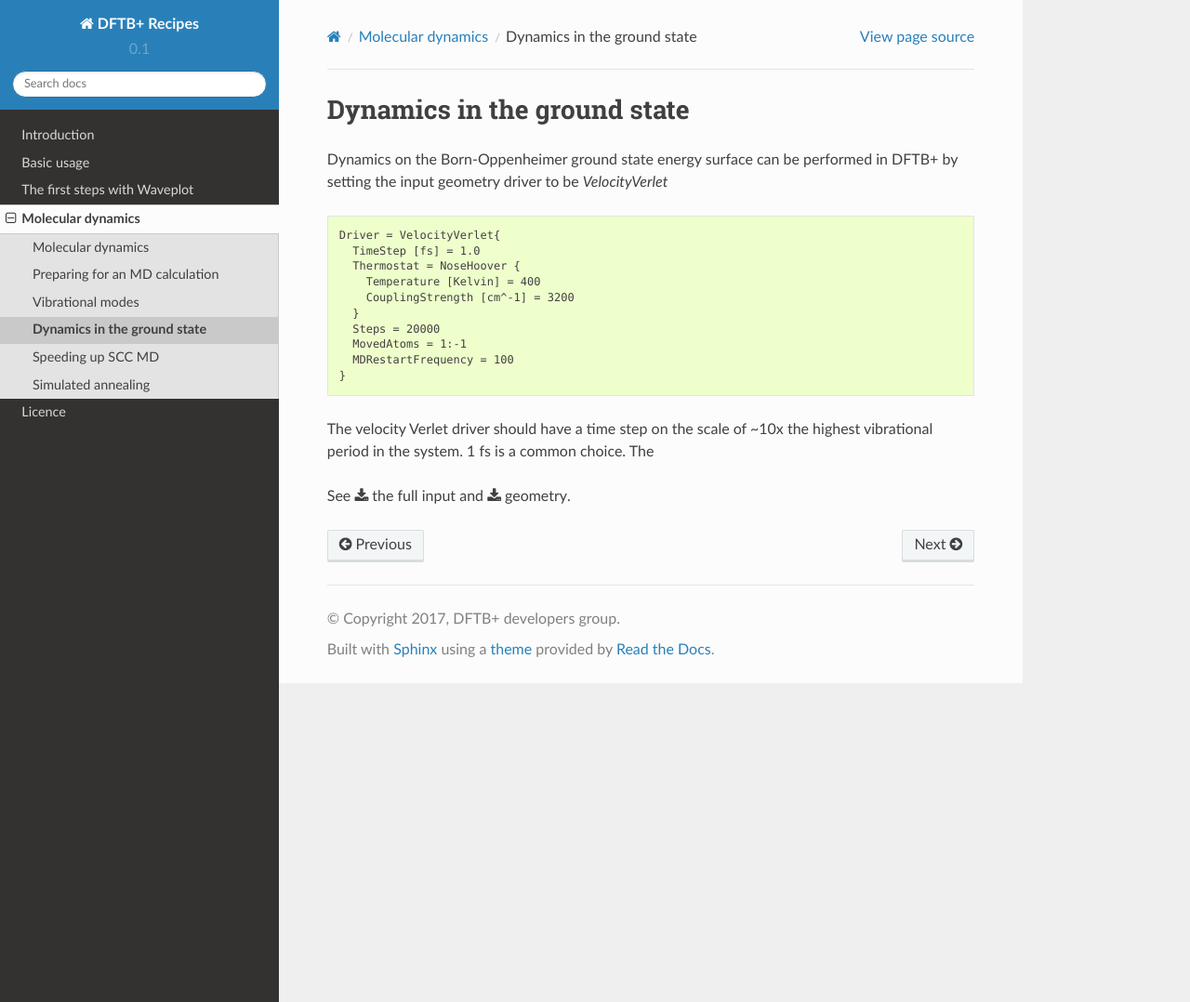
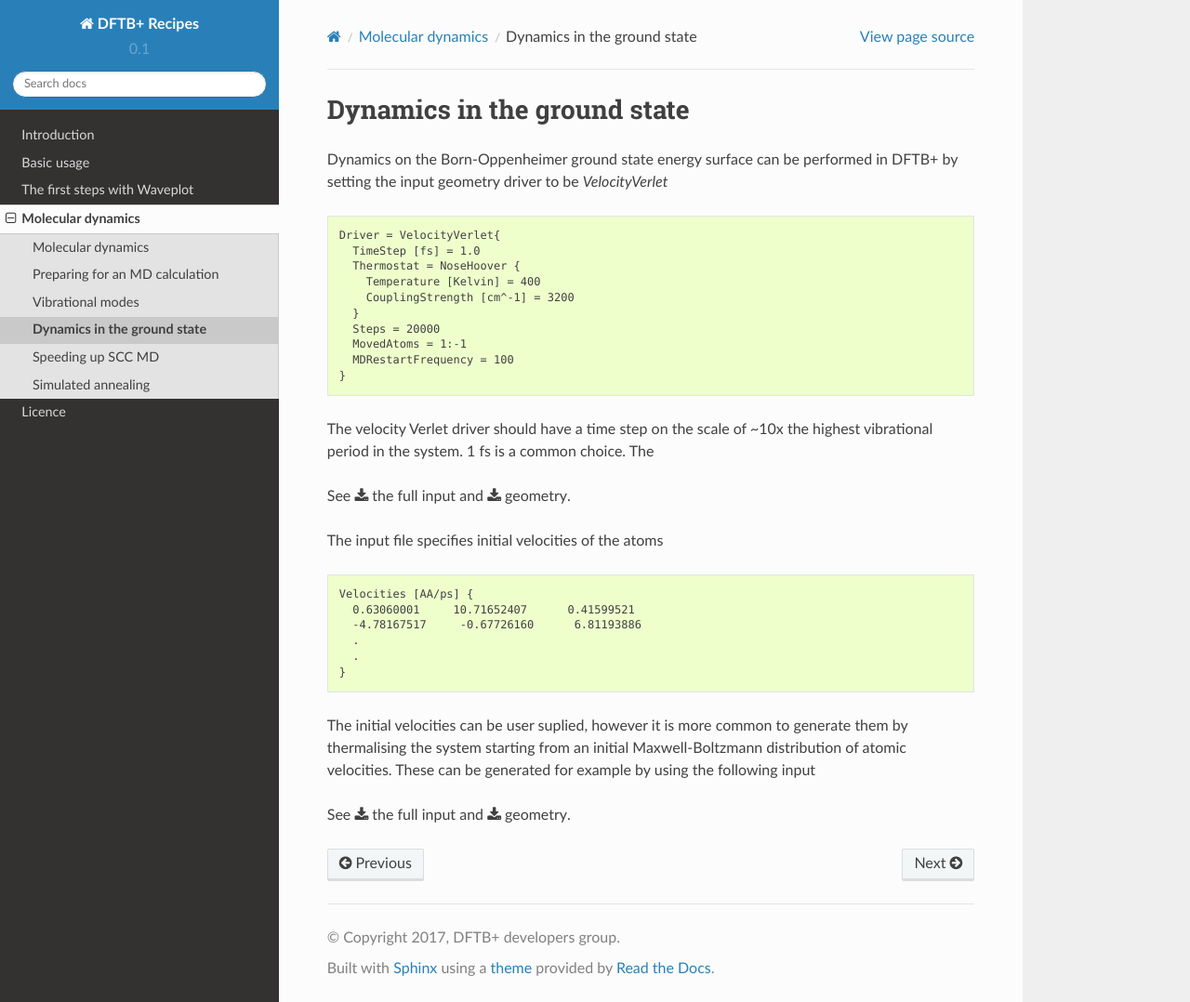
Before and after one commit to dftbplus/recipes, a Sphinx documentation site: the page built from docs/moleculardynamics/bornoppenheimer.rst, in a window 1280 px wide and 1078 px high. Shown: the whole window at 93% size. Built offline with Sphinx 7.4.7 and the Read the Docs theme 2.0.0, drawn with Linux system fonts in a browser that asks for light colours.

Commit message:
Start of new directory structure
Moved several download examples to _downloads/ directory structure with
prefix by example.

```diff
--- a/docs/moleculardynamics/bornoppenheimer.rst
+++ b/docs/moleculardynamics/bornoppenheimer.rst
@@ -23,5 +23,24 @@ highest vibrational period in the system. 1 fs is a common choice. The
 
 .. only:: builder_html
 
-   See :download:`the full input <../inputs/moleculardynamics/bomd/dftb_in.hsd>`
-   and :download:`geometry <../inputs/moleculardynamics/bomd/geom.gen>`.
+   See :download:`the full input <../_downloads/md3.dftb_in.hsd>`
+   and :download:`geometry <../_downloads/md3.geom.gen>`.
+
+The input file specifies initial velocities of the atoms ::
+
+  Velocities [AA/ps] {
+    0.63060001     10.71652407      0.41599521
+    -4.78167517     -0.67726160      6.81193886
+    .
+    .
+  }
+
+The initial velocities can be user suplied, however it is more common to
+generate them by thermalising the system starting from an initial
+Maxwell-Boltzmann distribution of atomic velocities. These can be generated for
+example by using the following input
+
+.. only:: builder_html
+
+   See :download:`the full input <../_downloads/md4.dftb_in.hsd>`
+   and :download:`geometry <../_downloads/md4.geom.gen>`.
--- a/docs/moleculardynamics/introduction.rst
+++ b/docs/moleculardynamics/introduction.rst
@@ -33,5 +33,5 @@ an update for the atomic velocities:
 The user defined parameter :math:`\tau` controls the accuracy of the
 integration, typically this should be chosen to be somewhat shorter than the
 fastest vibrational period of the system. For many systems, :math:`\tau \approx
-1`fs is reasonably stable, but this should of course be tested for the
+1` fs is reasonably stable, but this should of course be tested for the
 particular case you are interested in.
```
Also changed, not shown: docs/moleculardynamics/startinggeometry.rst (+5 -7 lines), 23 other files.
